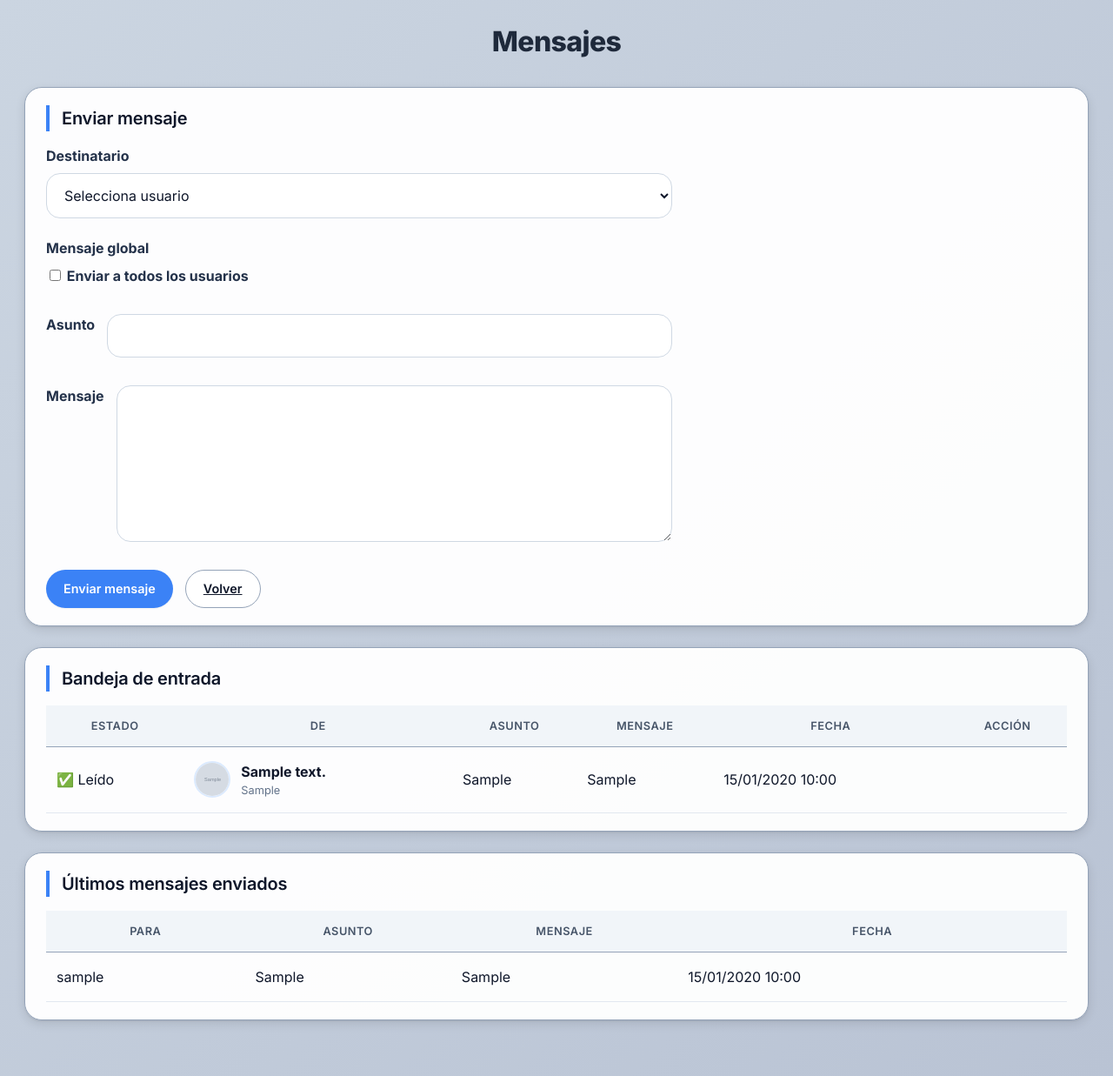
After one commit to Ootoito/gestor-tareas-ia-master, a Django app: page /mensajes/ in a window 1280 px wide. The commit adds this page. Shown: the whole page at 87% size. Run offline with Django 5.2, Linux system fonts and the light colour scheme; a user stored in the database is signed in; tables that the repository leaves empty hold one stand-in row (values such as "Sample post"); grey boxes marked "Sample" are stand-in pictures; one stand-in notice (Sample message) is shown.

Commit message:
Añade sistema visual de mensajes y avisos en home

```diff
--- a/gestor_tareas/static/gestortareas/style_gestor_tareas.css
+++ b/gestor_tareas/static/gestortareas/style_gestor_tareas.css
@@ -627,3 +627,148 @@ button:disabled {
     font-weight: 700;
     font-size: 0.92rem;
 }
+
+.mensaje-form {
+    display: flex;
+    flex-direction: column;
+    gap: 22px;
+    max-width: 720px;
+}
+
+.mensaje-form .field {
+    display: flex;
+    flex-direction: column;
+    gap: 8px;
+}
+
+.mensaje-form input[type="text"],
+.mensaje-form select,
+.mensaje-form textarea {
+    width: 100%;
+    border-radius: 16px;
+    border: 1px solid #cfd8e3;
+    padding: 14px 16px;
+    font-size: 1rem;
+    background: #fff;
+    box-sizing: border-box;
+}
+
+.mensaje-form textarea {
+    min-height: 180px;
+    resize: vertical;
+}
+
+.mensaje-form label {
+    font-weight: 700;
+    color: #24324a;
+}
+
+.mensaje-form .field-inline {
+    display: flex;
+    align-items: center;
+    gap: 12px;
+}
+
+.mensaje-form .acciones-form {
+    display: flex;
+    gap: 14px;
+    margin-top: 10px;
+}
+
+.mensajes-home-panel {
+    border-left: 5px solid #3b82f6;
+}
+
+.mensajes-home-lista {
+    display: flex;
+    flex-direction: column;
+    gap: 12px;
+}
+
+.mensaje-home-item {
+    display: flex;
+    align-items: center;
+    gap: 14px;
+    padding: 14px 16px;
+    background: #f8fafc;
+    border: 1px solid #dbe7f5;
+    border-radius: 16px;
+}
+
+.mensaje-home-icono {
+    width: 44px;
+    height: 44px;
+    border-radius: 50%;
+    background: #dbeafe;
+    color: #1d4ed8;
+    display: flex;
+    align-items: center;
+    justify-content: center;
+    font-size: 1.4rem;
+    flex-shrink: 0;
+}
+
+.mensaje-home-contenido {
+    display: flex;
+    flex-direction: column;
+    gap: 2px;
+    flex: 1;
+}
+
+.mensaje-home-contenido strong {
+    color: #0f172a;
+}
+
+.mensaje-home-contenido span {
+    color: #334155;
+    font-weight: 600;
+}
+
+.mensaje-home-contenido small {
+    color: #64748b;
+}
+
+.mensaje-home-mas {
+    margin: 12px 0 0;
+    color: #64748b;
+    font-weight: 600;
+}
+
+.mensaje-remitente {
+    display: flex;
+    align-items: center;
+    gap: 12px;
+}
+
+.mensaje-avatar,
+.mensaje-avatar-placeholder {
+    width: 42px;
+    height: 42px;
+    border-radius: 50%;
+    flex-shrink: 0;
+}
+
+.mensaje-avatar {
+    object-fit: cover;
+    border: 2px solid #dbeafe;
+}
+
+.mensaje-avatar-placeholder {
+    background: linear-gradient(135deg, #3b82f6, #6366f1);
+    color: white;
+    display: flex;
+    align-items: center;
+    justify-content: center;
+    font-weight: 800;
+}
+
+.mensaje-remitente strong {
+    display: block;
+    color: #0f172a;
+}
+
+.mensaje-remitente small {
+    display: block;
+    color: #64748b;
+    font-size: 0.8rem;
+}
--- /dev/null
+++ b/gestor_tareas/templates/gestortareas/mensajes_gestor.html
@@ -0,0 +1,204 @@
+{% load static %}
+<!DOCTYPE html>
+<html lang="es">
+
+<head>
+    <meta charset="UTF-8">
+    <title>Mensajes - TaskPilot AI</title>
+    <meta name="viewport" content="width=device-width, initial-scale=1.0">
+    <link rel="stylesheet" href="{% static 'gestortareas/style_gestor_tareas.css' %}">
+    <link rel="stylesheet" href="{% static 'gestortareas/toast_messages.css' %}">
+</head>
+
+<body>
+
+<div class="wrap">
+
+    <div class="title">
+        <h1>Mensajes</h1>
+    </div>
+
+    {% if messages %}
+    <div class="toast-container">
+        {% for message in messages %}
+            <div class="toast
+                {% if 'success' in message.tags %}toast-success{% elif 'error' in message.tags %}toast-error{% elif 'warning' in message.tags %}toast-warning{% else %}toast-info{% endif %}">
+                <div class="toast-content">
+                    <span class="toast-title">Información</span>
+                    <div class="toast-message">{{ message }}</div>
+                </div>
+                <button type="button" class="toast-close" aria-label="Cerrar">✕</button>
+            </div>
+        {% endfor %}
+    </div>
+    {% endif %}
+
+    <section class="panel">
+
+        <h2>Enviar mensaje</h2>
+
+        <form method="post" class="mensaje-form">
+            {% csrf_token %}
+
+            <input type="hidden" name="accion" value="enviar_mensaje">
+
+            <div class="field">
+                <label>Destinatario</label>
+                <select name="id_destinatario">
+                    <option value="">Selecciona usuario</option>
+                    {% for usuario in usuarios %}
+                        {% if usuario.id != request.user.id %}
+                            <option value="{{ usuario.id }}">{{ usuario.username }}</option>
+                        {% endif %}
+                    {% endfor %}
+                </select>
+            </div>
+
+            {% if usuario_es_admin %}
+            <div class="field">
+                <label>Mensaje global</label>
+                <label>
+                    <input type="checkbox" name="envio_global" value="1">
+                    Enviar a todos los usuarios
+                </label>
+            </div>
+            {% endif %}
+
+            <div class="acciones-form">
+                <label>Asunto</label>
+                <input type="text" name="asunto">
+            </div>
+
+            <div class="acciones-form">
+                <label>Mensaje</label>
+                <textarea name="cuerpo" rows="5"></textarea>
+            </div>
+
+            <div class="acciones-form">
+                <button type="submit" class="btn-primary">
+                    Enviar mensaje
+                </button>
+
+                <a href="{% url 'gestor_tareas_home' %}" class="btn-secondary">
+                    Volver
+                </a>
+            </div>
+
+        </form>
+
+    </section>
+
+    <section class="panel">
+
+        <h2>Bandeja de entrada</h2>
+
+        <table class="task-table">
+            <thead>
+                <tr>
+                    <th>Estado</th>
+                    <th>De</th>
+                    <th>Asunto</th>
+                    <th>Mensaje</th>
+                    <th>Fecha</th>
+                    <th>Acción</th>
+                </tr>
+            </thead>
+
+            <tbody>
+                {% for mensaje in mensajes_recibidos %}
+                <tr>
+                    <td>
+                        {% if mensaje.leido %}
+                            ✅ Leído
+                        {% else %}
+                            🔴 Nuevo
+                        {% endif %}
+                    </td>
+                    <td>
+    <div class="mensaje-remitente">
+
+        {% if mensaje.remitente.perfil_taskpilot.foto_url %}
+            <img src="{{ mensaje.remitente.perfil_taskpilot.foto_url }}"
+                 alt="Foto de {{ mensaje.remitente.username }}"
+                 class="mensaje-avatar">
+        {% else %}
+            <div class="mensaje-avatar-placeholder">
+                {{ mensaje.remitente.username|first|upper }}
+            </div>
+        {% endif %}
+
+        <div>
+            <strong>
+                {% if mensaje.remitente.perfil_taskpilot.nombre_visible %}
+                    {{ mensaje.remitente.perfil_taskpilot.nombre_visible }}
+                {% else %}
+                    {{ mensaje.remitente.username }}
+                {% endif %}
+            </strong>
+
+            {% if mensaje.remitente.perfil_taskpilot.puesto %}
+                <small>{{ mensaje.remitente.perfil_taskpilot.puesto }}</small>
+            {% endif %}
+        </div>
+
+    </div>
+</td>
+                    <td>{{ mensaje.asunto }}</td>
+                    <td>{{ mensaje.cuerpo|truncatechars:120 }}</td>
+                    <td>{{ mensaje.fecha_envio|date:"d/m/Y H:i" }}</td>
+                    <td>
+                        {% if not mensaje.leido %}
+                        <a href="{% url 'marcar_mensaje_leido' mensaje.id_mensaje %}" class="btn-secondary">
+                            Marcar leído
+                        </a>
+                        {% endif %}
+                    </td>
+                </tr>
+                {% empty %}
+                <tr>
+                    <td colspan="6">No tienes mensajes.</td>
+                </tr>
+                {% endfor %}
+            </tbody>
+        </table>
+
+    </section>
+
+    <section class="panel">
+
+        <h2>Últimos mensajes enviados</h2>
+
+        <table class="task-table">
+            <thead>
+                <tr>
+                    <th>Para</th>
+                    <th>Asunto</th>
+                    <th>Mensaje</th>
+                    <th>Fecha</th>
+                </tr>
+            </thead>
+
+            <tbody>
+                {% for mensaje in mensajes_enviados %}
+                <tr>
+                    <td>{{ mensaje.destinatario.username }}</td>
+                    <td>{{ mensaje.asunto }}</td>
+                    <td>{{ mensaje.cuerpo|truncatechars:120 }}</td>
+                    <td>{{ mensaje.fecha_envio|date:"d/m/Y H:i" }}</td>
+                </tr>
+                {% empty %}
+                <tr>
+                    <td colspan="4">No has enviado mensajes.</td>
+                </tr>
+                {% endfor %}
+            </tbody>
+        </table>
+
+    </section>
+
+</div>
+
+<script src="{% static 'gestortareas/toast_messages.js' %}"></script>
+
+</body>
+</html>
--- a/gestor_tareas/urls.py
+++ b/gestor_tareas/urls.py
@@ -21,4 +21,6 @@ urlpatterns = [
     path("subtarea/<int:id_subtarea>/eliminar/", views.eliminar_subtarea, name="eliminar_subtarea"),
     path("mi-perfil/", views.mi_perfil, name="mi_perfil"),
     path("logout/", views.logout_gestor_tareas, name="logout_gestor_tareas"),
+    path("mensajes/", views.mensajes_gestor, name="mensajes_gestor"),
+    path("mensajes/<int:id_mensaje>/leido/", views.marcar_mensaje_leido, name="marcar_mensaje_leido"),
 ]
--- a/gestor_tareas/views.py
+++ b/gestor_tareas/views.py
@@ -23,6 +23,7 @@ from .models import (
     UsuarioRolGestor,
     Subtarea,
     PerfilUsuario,
+    MensajeGestor,
 )
 from django.http import HttpResponse
 from django.template.loader import render_to_string
@@ -428,6 +429,19 @@ def gestor_tareas_home(request):
     #print("DEBUG filtros =", filtros)
     #print("DEBUG num tareas filtradas =", len(tareas_filtradas))
 # DEBUB PARA ELIMINAR FIN
+
+    mensajes_no_leidos = (
+        MensajeGestor.objects
+        .select_related("remitente")
+        .filter(
+            destinatario=request.user,
+            leido=False,
+        )
+        .order_by("-fecha_envio")
+    )
+
+    total_mensajes_no_leidos = mensajes_no_leidos.count()
+
     context = {
         "tareas": tareas_filtradas,
         "estados": estados,
@@ -442,6 +456,8 @@ def gestor_tareas_home(request):
         "grupo_activo": acceso["id_grupo"],
         "grupo_activo_nombre": acceso["grupo"],
         "tareas_por_tecnico": tareas_por_tecnico,
+        "mensajes_no_leidos": mensajes_no_leidos[:3],
+        "total_mensajes_no_leidos": total_mensajes_no_leidos,
     }
 
     return render(request, "gestortareas/gestor_tareas.html", context)
@@ -1967,3 +1983,104 @@ def mi_perfil(request):
     }
 
     return render(request, "gestortareas/mi_perfil.html", context)
+
+# **************************************************************************
+# ************* MENSAJERÍA INTERNA DEL GESTOR DE TAREAS ********************
+# **************************************************************************
+@login_required
+def mensajes_gestor(request):
+    acceso = validar_acceso_gestor(request)
+
+    if not acceso:
+        messages.error(request, "No tienes permiso para acceder al gestor.")
+        return redirect("login_gestor_tareas")
+
+    usuarios = User.objects.filter(is_active=True).order_by("username")
+    grupos_usuario = read_grupos_usuario(request.user.username)
+
+    mensajes_recibidos = (
+        MensajeGestor.objects
+        .select_related("remitente", "destinatario", "grupo")
+        .filter(destinatario=request.user)
+        .order_by("-fecha_envio")
+    )
+
+    mensajes_enviados = (
+        MensajeGestor.objects
+        .select_related("remitente", "destinatario", "grupo")
+        .filter(remitente=request.user)
+        .order_by("-fecha_envio")[:20]
+    )
+
+    if request.method == "POST":
+        accion = request.POST.get("accion", "").strip()
+
+        if accion == "enviar_mensaje":
+            asunto = request.POST.get("asunto", "").strip()
+            cuerpo = request.POST.get("cuerpo", "").strip()
+            id_destinatario = request.POST.get("id_destinatario", "").strip()
+            envio_global = request.POST.get("envio_global") == "1"
+
+            if not asunto:
+                messages.error(request, "Debes indicar el asunto.")
+            elif not cuerpo:
+                messages.error(request, "Debes escribir el mensaje.")
+            elif envio_global and not usuario_es_admin_gestor(request.user):
+                messages.error(request, "Solo los administradores pueden enviar mensajes globales.")
+            else:
+                if envio_global:
+                    destinatarios = User.objects.filter(is_active=True).exclude(id=request.user.id)
+
+                    for usuario in destinatarios:
+                        MensajeGestor.objects.create(
+                            remitente=request.user,
+                            destinatario=usuario,
+                            grupo_id=acceso["id_grupo"],
+                            asunto=asunto,
+                            cuerpo=cuerpo,
+                        )
+
+                    messages.success(request, "Mensaje enviado a todos los usuarios.")
+                else:
+                    if not id_destinatario:
+                        messages.error(request, "Debes seleccionar destinatario.")
+                    else:
+                        destinatario = User.objects.get(id=id_destinatario)
+
+                        MensajeGestor.objects.create(
+                            remitente=request.user,
+                            destinatario=destinatario,
+                            grupo_id=acceso["id_grupo"],
+                            asunto=asunto,
+                            cuerpo=cuerpo,
+                        )
+
+                        messages.success(request, "Mensaje enviado correctamente.")
+
+            return redirect("mensajes_gestor")
+
+    context = {
+        "usuarios": usuarios,
+        "mensajes_recibidos": mensajes_recibidos,
+        "mensajes_enviados": mensajes_enviados,
+        "usuario_es_admin": usuario_es_admin_gestor(request.user),
+        "grupos_usuario": grupos_usuario,
+        "grupo_activo": acceso["id_grupo"],
+        "grupo_activo_nombre": acceso["grupo"],
+    }
+
+    return render(request, "gestortareas/mensajes_gestor.html", context)
+
+
+@login_required
+def marcar_mensaje_leido(request, id_mensaje):
+    mensaje = MensajeGestor.objects.filter(
+        id_mensaje=id_mensaje,
+        destinatario=request.user,
+    ).first()
+
+    if mensaje:
+        mensaje.leido = True
+        mensaje.save()
+
+    return redirect("mensajes_gestor")
```
Also changed, not shown: gestor_tareas/models.py (+40 -0 lines), gestor_tareas/templates/gestortareas/gestor_tareas.html (+37 -1 lines), gestor_tareas/migrations/0004_mensajegestor.py (added).
